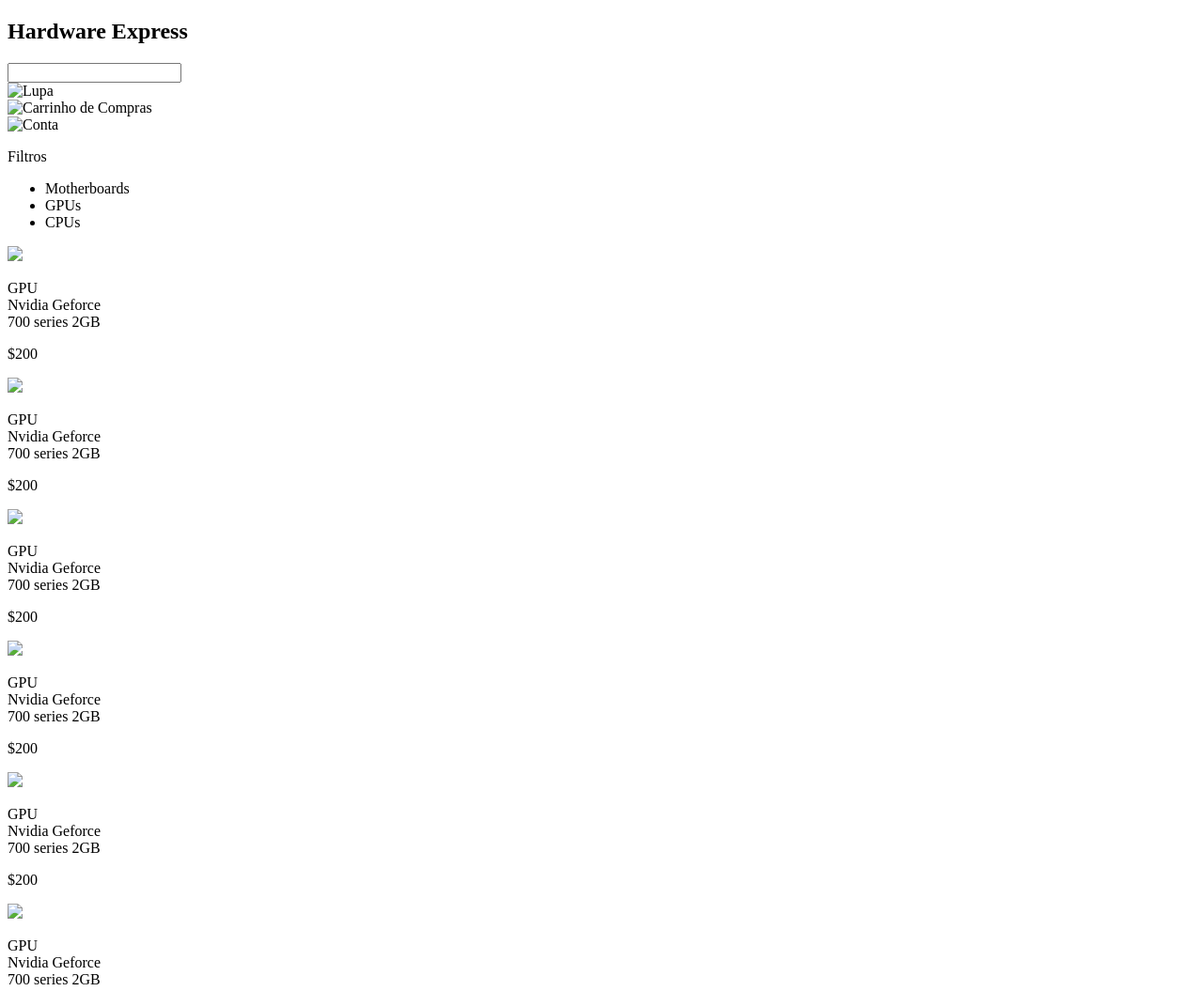
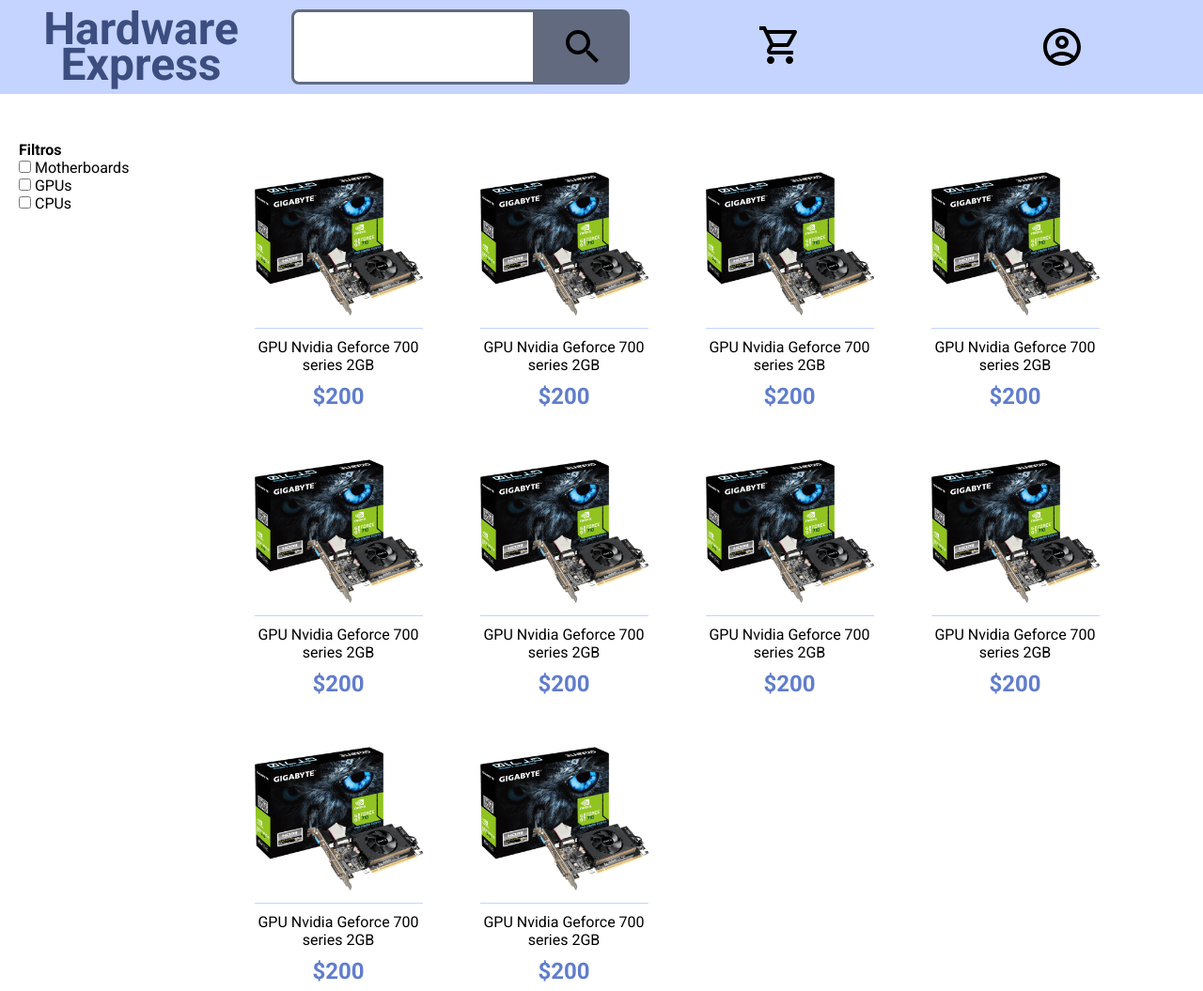
Before and after one commit to Sincaruk2018/HardwareWebstore, a plain HTML site: page pages/store.html in a window 1280 px wide. Shown: the top 1055 px of the page at 94% size. Drawn offline with Linux system fonts and the light colour scheme.

Commit message:
made store page

```diff
--- a/global.css
+++ b/global.css
@@ -19,6 +19,10 @@
 	font-size: 100%;
 }
 
+ul{
+	list-style: none;
+}
+
 .centered{
 	display: flex;
 	align-items: center;
@@ -37,6 +41,7 @@
 	flex-flow: row nowrap;
 	align-items: stretch;
 	justify-content: space-between;
+	z-index: 900;
 }
 
 #logo
--- a/pages/store.html
+++ b/pages/store.html
@@ -1,7 +1,8 @@
 <!doctype html>
 <html lang = "en-US">
 	<head>
-		<link rel = "stylesheet" type = "text/css" href = "hStyle.css">
+		<link rel = "stylesheet" type = "text/css" href = "../global.css">
+		<link rel = "stylesheet" type = "text/css" href = "../styles/store.css">
 		<meta charset = "UTF-8">
 		<meta name = "viewport" content = "width=device-width, initial-scale=1.0">
 		<meta name = "keywords" content = "Hardware, Store, GPU, CPU, Computer, Game">
@@ -18,80 +19,100 @@
 			<div id="search">
 				<input class="search-field" type="text">
 				<div class="search-button centered">
-					<img class="big-icon" src="Images/search.svg" alt="Lupa">
+					<img class="big-icon" src="../img/search.svg" alt="Lupa">
 				</div>
 			</div>
-			<div id="cart" class="centered"> <img src="Images/cart.svg" alt="Carrinho de Compras" class="big-icon"> </div>
-			<div id="profile" class="centered"><img src="Images/account.svg" alt="Conta" class="big-icon"></div>
+			<div id="cart" class="centered">
+				<a href="cart.html" target="_self">
+					<img src="../img/cart.svg" alt="Carrinho de Compras" class="big-icon">
+				</a>
+			</div>
+			<div id="profile" class="centered"><img src="../img/account.svg" alt="Conta" class="big-icon"></div>
 		</nav>
 	</header>
 
+	<main id="main-store">
+
 		<div class = "filters">
-		<p class = "hFilt"> Filtros</p>
-		<ul class = "tFilt">
-		<li>Motherboards</li>
-		<li>GPUs</li>
-		<li>CPUs</li>
+			<h2 class = "filter-header"> Filtros</h2>
+			<ul class = "filter-list">
+				<li>
+					<input type="checkbox" name="motherboards">
+					<label for="motherboards">Motherboards</label>
+				</li>
+				<li>
+					<input type="checkbox" name="gpus">
+					<label for="gpus">GPUs</label>
+				</li>
+				<li>
+					<input type="checkbox" name="cpus">
+					<label for="cpus">CPUs</label>
+				</li>
 			</ul>
 
 		</div>
-
-	<div class = "standStore">
-		<div class = "produto">
-			<img class = "product" src = "Images/placadevideo.jpg"></img>
-			<p class = "description">GPU<br>Nvidia Geforce<br>700 series 2GB<br></p>
-			<p class = "price">$200</p> <!-- Em Dolares-->
+		<div class = "stand-store">
+			<div class = "product">
+				<img class = "product-image" src = "../img/placadevideo.jpg"></img>
+				<span class = "product-name">GPU Nvidia Geforce 700 series 2GB</span>
+				<span class = "product-price">$200</span> <!-- Em Dolares-->
 			</div>
 
-		<div class = "produto">
-			<img class = "product" src = "Images/placadevideo.jpg"></img>
-			<p class = "description"> GPU<br>Nvidia Geforce<br>700 series 2GB<br></p>
-			<p class = "price">$200</p> <!-- Em Dolares-->
+			<div class = "product">
+				<img class = "product-image" src = "../img/placadevideo.jpg"></img>
+				<span class = "product-name">GPU Nvidia Geforce 700 series 2GB</span>
+				<span class = "product-price">$200</span> <!-- Em Dolares-->
 			</div>
 
-		<div class = "produto">
-			<img class = "product" src = "Images/placadevideo.jpg"></img>
-			<p class = "description"> GPU<br>Nvidia Geforce<br>700 series 2GB<br></p>
-			<p class = "price">$200</p> <!-- Em Dolares-->
+			<div class = "product">
+				<img class = "product-image" src = "../img/placadevideo.jpg"></img>
+				<span class = "product-name">GPU Nvidia Geforce 700 series 2GB</span>
+				<span class = "product-price">$200</span> <!-- Em Dolares-->
 			</div>
 
-		<div class = "produto">
-			<img class = "product" src = "Images/placadevideo.jpg"></img>
-			<p class = "description"> GPU<br>Nvidia Geforce<br>700 series 2GB<br></p>
-			<p class = "price">$200</p> <!-- Em Dolares-->
+			<div class = "product">
+				<img class = "product-image" src = "../img/placadevideo.jpg"></img>
+				<span class = "product-name">GPU Nvidia Geforce 700 series 2GB</span>
+				<span class = "product-price">$200</span> <!-- Em Dolares-->
 			</div>
 
-		<div class = "produto">
-			<img class = "product" src = "Images/placadevideo.jpg"></img>
-			<p class = "description"> GPU<br>Nvidia Geforce<br>700 series 2GB<br></p>
-			<p class = "price">$200</p> <!-- Em Dolares-->
+			<div class = "product">
+				<img class = "product-image" src = "../img/placadevideo.jpg"></img>
+				<span class = "product-name">GPU Nvidia Geforce 700 series 2GB</span>
+				<span class = "product-price">$200</span> <!-- Em Dolares-->
 			</div>
 
-		<div class = "produto">
-			<img class = "product" src = "Images/placadevideo.jpg"></img>
-			<p class = "description"> GPU<br>Nvidia Geforce<br>700 series 2GB<br></p>
-			<p class = "price">$200</p> <!-- Em Dolares-->
+			<div class = "product">
+				<img class = "product-image" src = "../img/placadevideo.jpg"></img>
+				<span class = "product-name">GPU Nvidia Geforce 700 series 2GB</span>
+				<span class = "product-price">$200</span> <!-- Em Dolares-->
 			</div>
 
-		<div class = "produto">
-			<img class = "product" src = "Images/placadevideo.jpg"></img>
-			<p class = "description"> GPU<br>Nvidia Geforce<br>700 series 2GB<br></p>
-			<p class = "price">$200</p> <!-- Em Dolares-->
+			<div class = "product">
+				<img class = "product-image" src = "../img/placadevideo.jpg"></img>
+				<span class = "product-name">GPU Nvidia Geforce 700 series 2GB</span>
+				<span class = "product-price">$200</span> <!-- Em Dolares-->
 			</div>
 
-		<div class = "produto">
-			<img class = "product" src = "Images/placadevideo.jpg"></img>
-			<p class = "description"> GPU<br>Nvidia Geforce<br>700 series 2GB<br></p>
-			<p class = "price">$200</p> <!-- Em Dolares-->
+			<div class = "product">
+				<img class = "product-image" src = "../img/placadevideo.jpg"></img>
+				<span class = "product-name">GPU Nvidia Geforce 700 series 2GB</span>
+				<span class = "product-price">$200</span> <!-- Em Dolares-->
 			</div>
 
-		<div class = "produto">
-			<img class = "product" src = "Images/placadevideo.jpg"></img>
-			<p class = "description"> GPU<br>Nvidia Geforce<br>700 series 2GB<br></p>
-			<p class = "price">$200</p> <!-- Em Dolares-->
+			<div class = "product">
+				<img class = "product-image" src = "../img/placadevideo.jpg"></img>
+				<span class = "product-name">GPU Nvidia Geforce 700 series 2GB</span>
+				<span class = "product-price">$200</span> <!-- Em Dolares-->
 			</div>
 
+			<div class = "product">
+				<img class = "product-image" src = "../img/placadevideo.jpg"></img>
+				<span class = "product-name">GPU Nvidia Geforce 700 series 2GB</span>
+				<span class = "product-price">$200</span> <!-- Em Dolares-->
 			</div>
+		</div>
+	</main>
 
 
 	<footer>
--- /dev/null
+++ b/styles/store.css
@@ -0,0 +1,49 @@
+#main-store{
+    margin-top: 150px;
+    min-width: 98vw;
+    padding: 0 20px;
+    display: grid;
+    grid-template-columns: 200px auto;
+}
+
+.stand-store{
+    padding: 0 20px;
+    display: flex;
+    flex-flow: row wrap;
+    align-items: center;
+    justify-content: flex-start;
+}
+
+.product{
+    margin: 20px;
+    width: 200px;
+    max-height: 400px;
+    display: flex;
+    flex-flow: column nowrap;
+    align-items: center;
+    justify-content: space-between;
+    text-align: center;
+    transition: .3s;
+}
+
+.product:hover{
+    border: 1px solid var(--light-primary-color);
+    transform: scale(1.1);
+}
+
+.product-image{
+    height: 180px;
+    object-fit: cover;
+    border-bottom: 1px solid var(--light-primary-color);
+}
+
+.product-name{
+    padding-top: 10px;
+}
+
+.product-price{
+    padding-top: 10px;
+    font-size: 1.5em;
+    font-weight: bold;
+    color: var(--strong-primary-color);
+}
```
Lines whose indentation alone changed are shown as unchanged.
